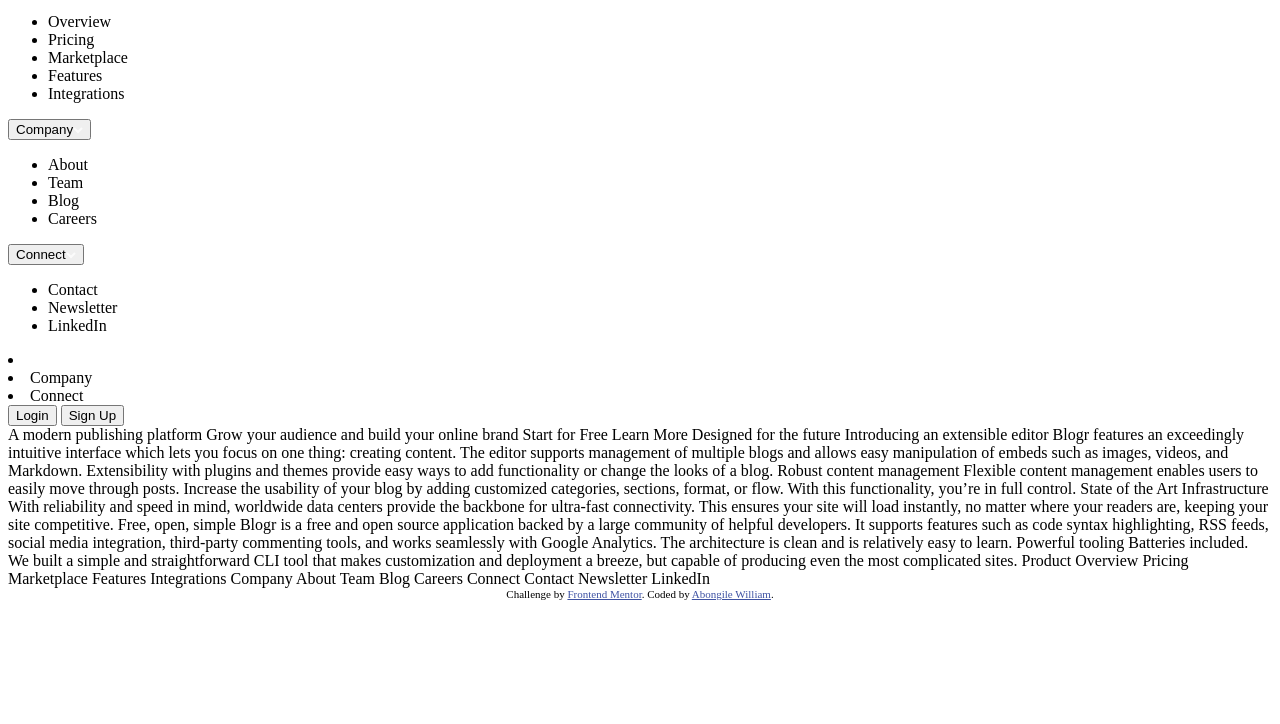
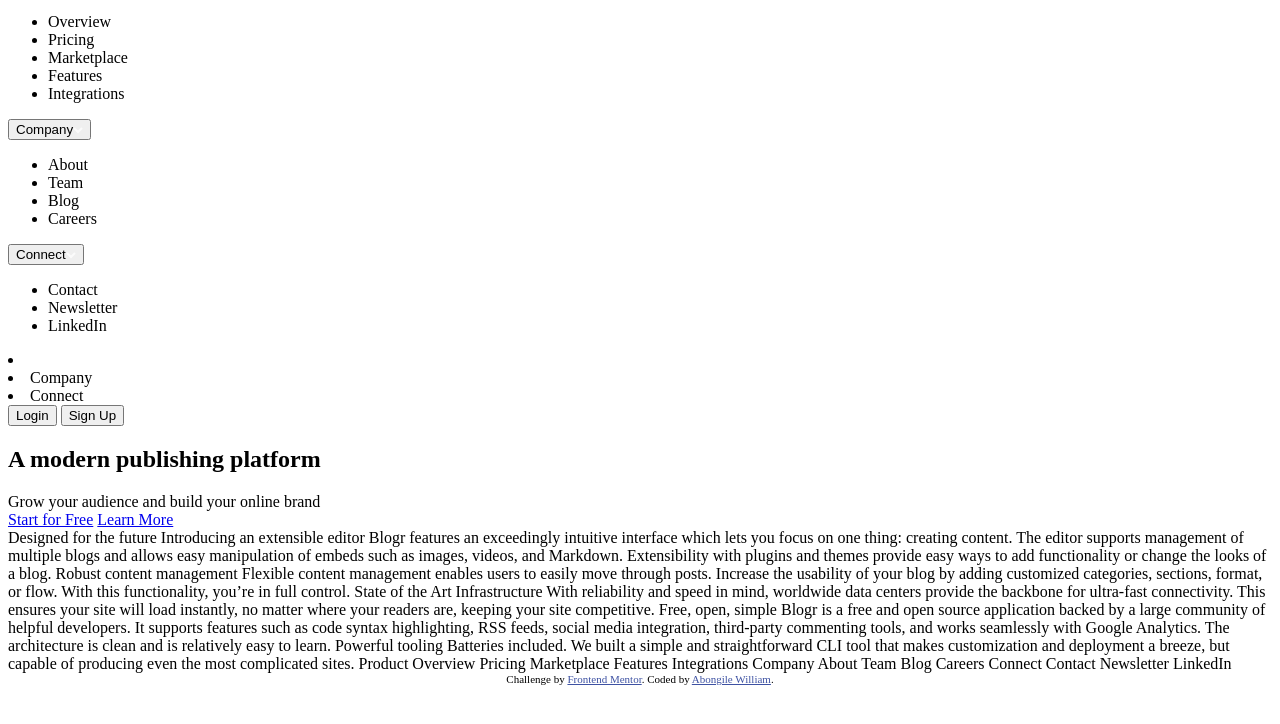
Before and after one commit to Abongile-web/Blogr, a plain HTML site: page index.html in a window 1280 px wide. Shown: the part 76-800 px from the top of the page. Drawn offline with Linux system fonts and the light colour scheme.

Commit message:
hero 1 content added

```diff
--- a/index.html
+++ b/index.html
@@ -7,8 +7,6 @@
   <link rel="icon" type="image/png" sizes="32x32" href="./images/favicon-32x32.png">
 
   <title>Frontend Mentor | [Blogr]</title>
-
-  <!-- Feel free to remove these styles or customise in your own stylesheet 👍 -->
   <style>
     .attribution { font-size: 11px; text-align: center; }
     .attribution a { color: hsl(228, 45%, 44%); }
@@ -16,8 +14,12 @@
 </head>
 <body>
 
+  <!--Hero 1 section-->
   <section class="hero-1">
+
+    <!--Navigation section-->
     <div class="navigation">
+
       <div class="left">
         <img src="./images/logo.svg" alt="Blogr logo">
         <div class="menu-item product">
@@ -65,13 +67,27 @@
     </div>
 
     </div>
+
+    <!--Main hero section-->
+
+    <div class="main-hero">
+      <h1>A modern publishing platform</h1>
+      <span>Grow your audience and build your online brand</span>
+
+      <div class="call-to-action">
+        <a href="#">Start for Free</a>
+        <a href="#">Learn More</a>
+      </div>
+
+    </div>
+
   </section>
 
-  A modern publishing platform
-  Grow your audience and build your online brand
 
-  Start for Free
-  Learn More
+
+
+
+
 
   Designed for the future
 
```
